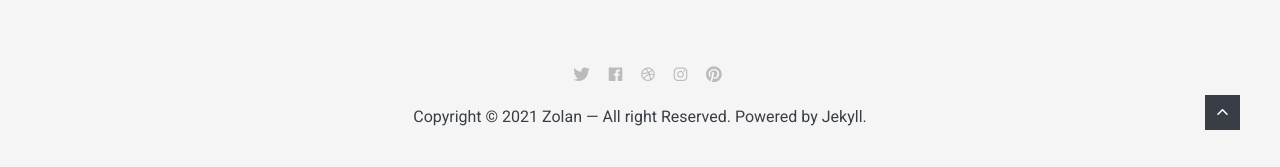
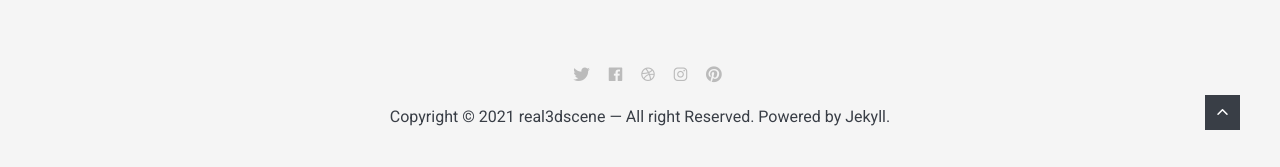
Before and after one commit to real3dscene/real3dscene.github.io, a Jekyll site: the page built from index.html, in a window 1280 px wide and 900 px high, scrolled down 2480 px. Shown: the part 730-897 px from the top of the window. Built offline with Jekyll 4.4.1, drawn with Linux system fonts in a browser that asks for light colours; nearby versions of some CDN libraries; the list of posts is cut into pages by our own code.

Commit message:
Update settings.yml

```diff
--- a/_data/settings.yml
+++ b/_data/settings.yml
@@ -1,6 +1,6 @@
 #-------------------------------
 # General Site Settings
-title: Zolan
+title: real3dscene
 logo: logo.svg # You can add own logo.
 description: Zolan is modern minimal theme for Jekyll
 
```
